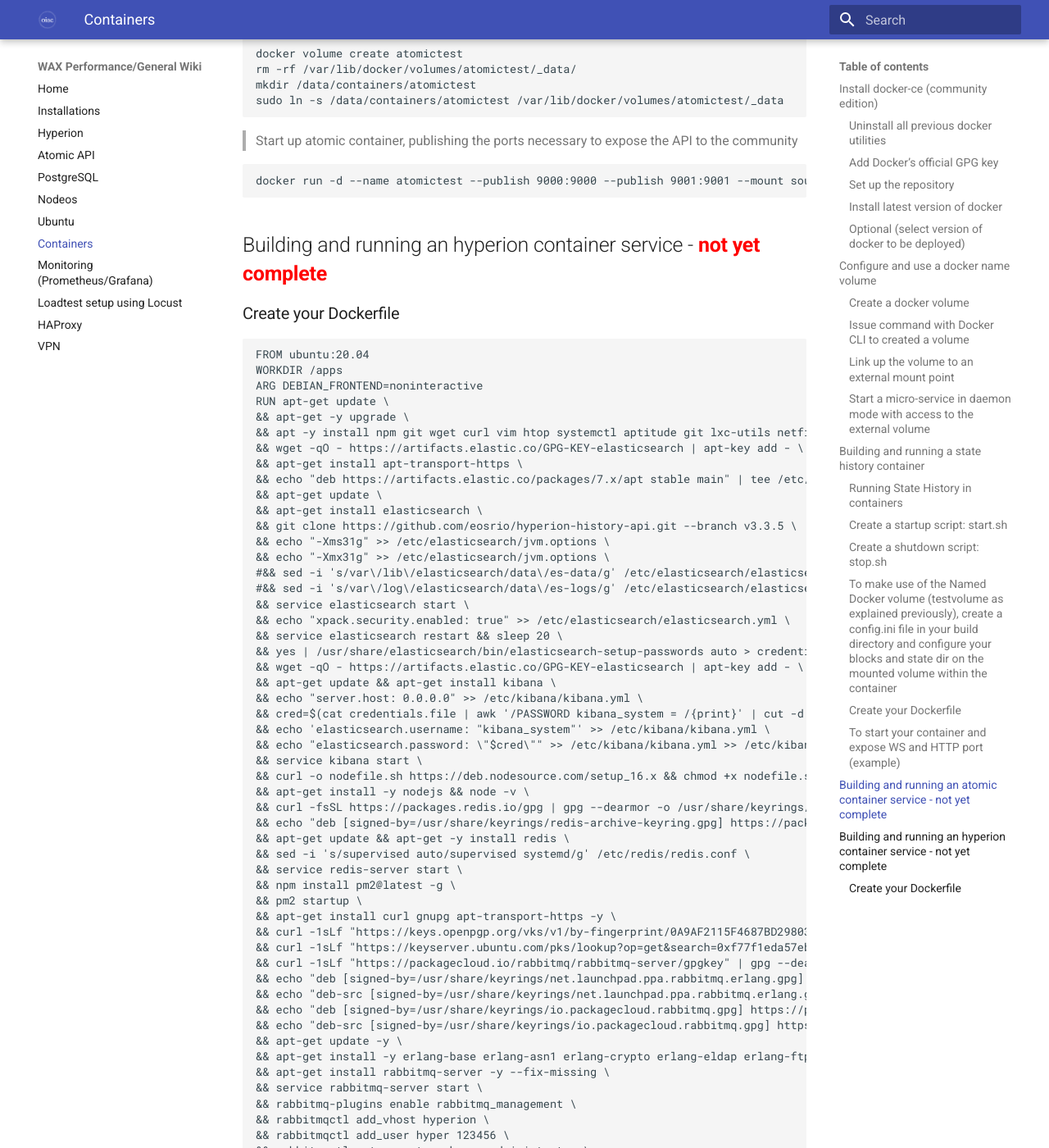
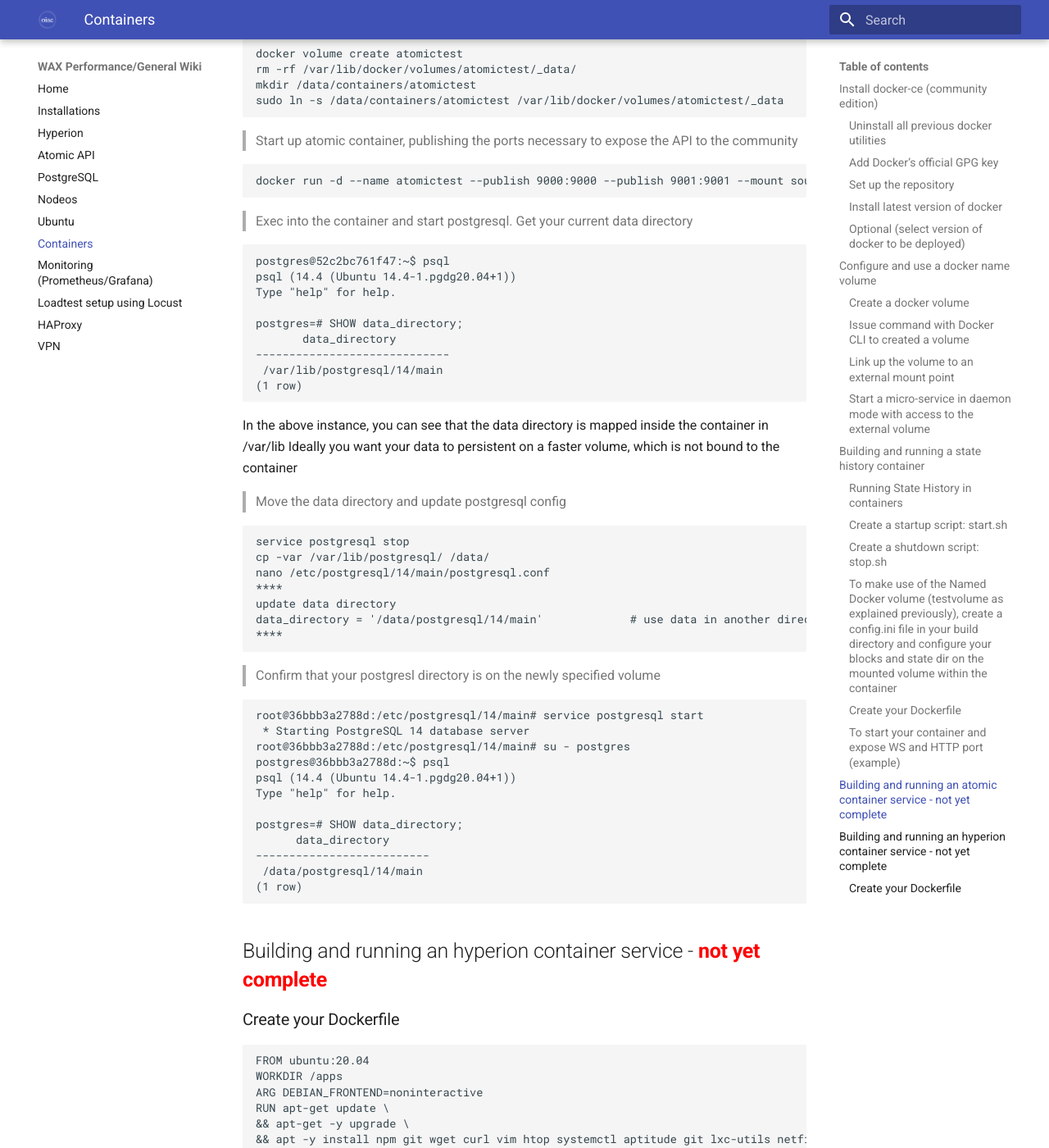
Before and after one commit to oneinacillian/wiki, an MkDocs documentation site: the page built from docs/containers.md, in a window 1280 px wide and 1400 px high, scrolled down 5569 px. Shown: the whole window at 82% size. Built offline with MkDocs 1.6.1 and Material for MkDocs 9.7.7, drawn with Linux system fonts in a browser that asks for light colours.

Commit message:
adding some postgres stuffs

````diff
--- a/docs/containers.md
+++ b/docs/containers.md
@@ -218,6 +218,59 @@ sudo ln -s /data/containers/atomictest /var/lib/docker/volumes/atomictest/_data
 docker run -d --name atomictest --publish 9000:9000 --publish 9001:9001 --mount source=atomictest,target=/data --tty atomictest:atomictest
 ```
 
+> Exec into the container and start postgresql. Get your current data directory
+
+```
+postgres@52c2bc761f47:~$ psql
+psql (14.4 (Ubuntu 14.4-1.pgdg20.04+1))
+Type "help" for help.
+
+postgres=# SHOW data_directory;
+       data_directory
+-----------------------------
+ /var/lib/postgresql/14/main
+(1 row)
+```
+
+In the above instance, you can see that the data directory is mapped inside the container in /var/lib
+Ideally you want your data to persistent on a faster volume, which is not bound to the container
+
+> Move the data directory and update postgresql config
+
+```
+service postgresql stop
+cp -var /var/lib/postgresql/ /data/
+nano /etc/postgresql/14/main/postgresql.conf
+****
+update data directory
+data_directory = '/data/postgresql/14/main'             # use data in another directory
+****
+```
+
+> Confirm that your postgresl directory is on the newly specified volume
+
+```
+root@36bbb3a2788d:/etc/postgresql/14/main# service postgresql start
+ * Starting PostgreSQL 14 database server                                                                                                                                                                                                                                                                                                 [ OK ]
+root@36bbb3a2788d:/etc/postgresql/14/main# su - postgres
+postgres@36bbb3a2788d:~$ psql
+psql (14.4 (Ubuntu 14.4-1.pgdg20.04+1))
+Type "help" for help.
+
+postgres=# SHOW data_directory;
+      data_directory
+--------------------------
+ /data/postgresql/14/main
+(1 row)
+```
+
+
+
+
+
+
+
+
 
 
 
````
